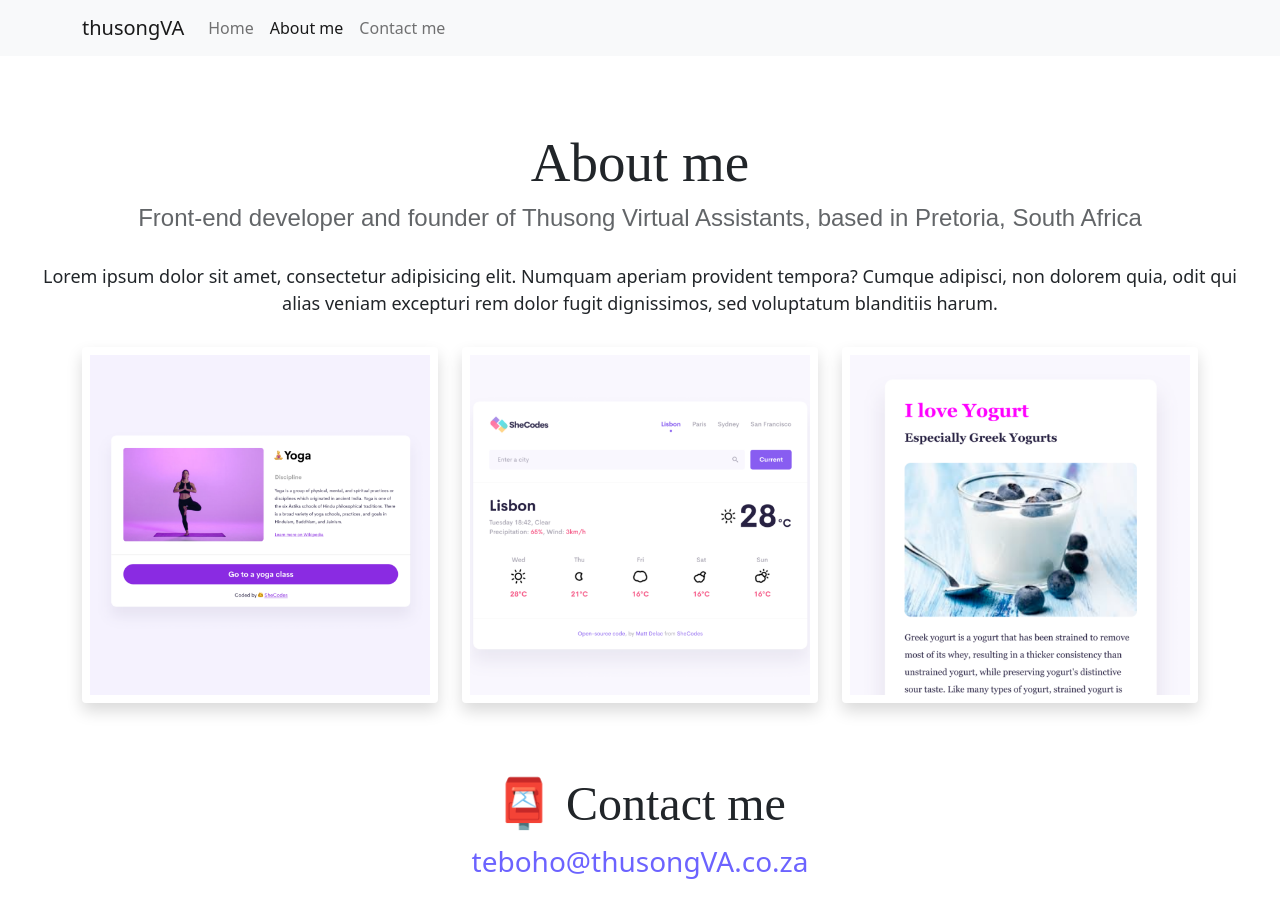
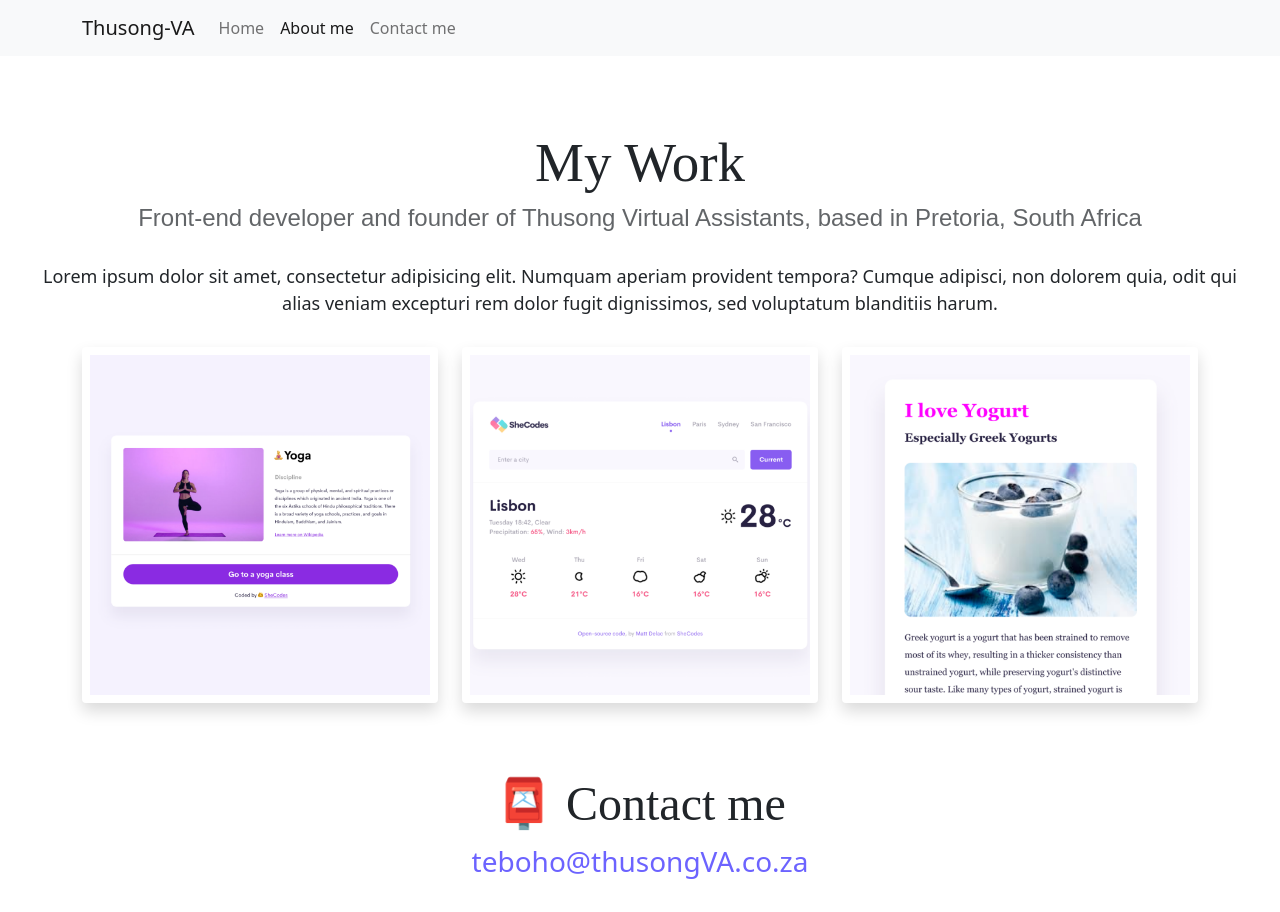
Before and after one commit to Tebsm/SheCodeResponsive, a website: page about.html in a window 1280 px wide. Drawn offline with nearby package versions, Linux system fonts and the light colour scheme.

```diff
--- a/about.html
+++ b/about.html
@@ -16,14 +16,14 @@
       integrity="sha384-MrcW6ZMFYlzcLA8Nl+NtUVF0sA7MsXsP1UyJoMp4YLEuNSfAP+JcXn/tWtIaxVXM"
       crossorigin="anonymous"
     ></script>
-<title>About Teboho Motebele - Front-end Developer in South Africa</title>
+<title>Projects Teboho Motebele - Front-end Developer in South Africa</title>
 <meta name="description" content="This is a page about Teboho Motebele who is a Front-end Developer based in Pretoria, South Africa.">
   </head>
 
   <body>
     <nav class="navbar navbar-expand-lg navbar-light bg-light fixed-top">
       <div class="container">
-        <a class="navbar-brand" href="index.html">thusongVA</a>
+        <a class="navbar-brand" href="index.html">Thusong-VA</a>
         <button
           class="navbar-toggler"
           type="button"
@@ -50,7 +50,7 @@
         </div>
       </div>
     </nav>
-    <h1 class="text-center">About me</h1>
+    <h1 class="text-center">My Work</h1>
     <h3 class="text-center">Front-end developer and founder of Thusong Virtual Assistants, based in Pretoria, South Africa</h3>
     <div class="about-paragraphs text-center">
       <p>
```
Also changed, not shown: index.html (+1 -1 lines).
